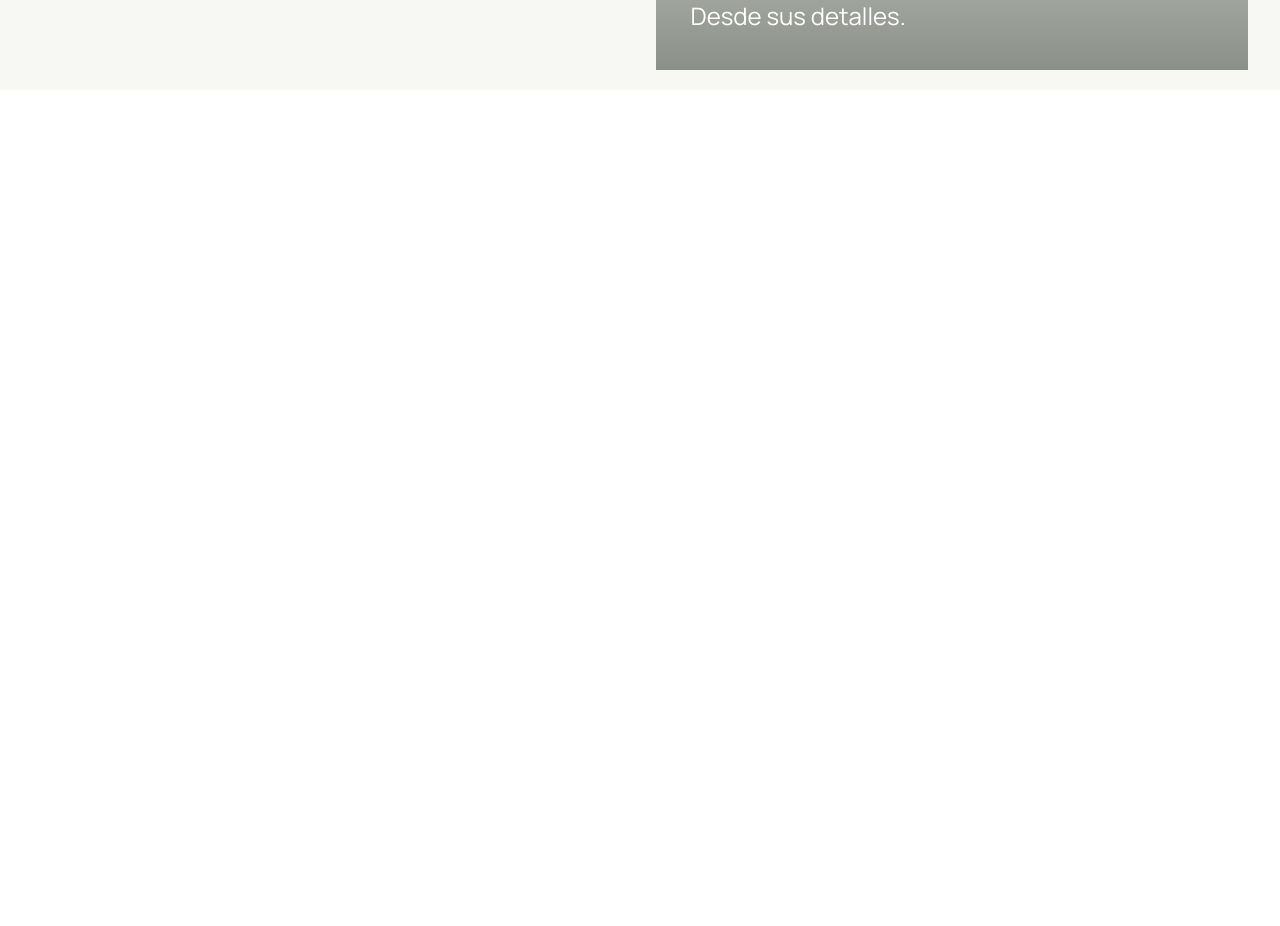
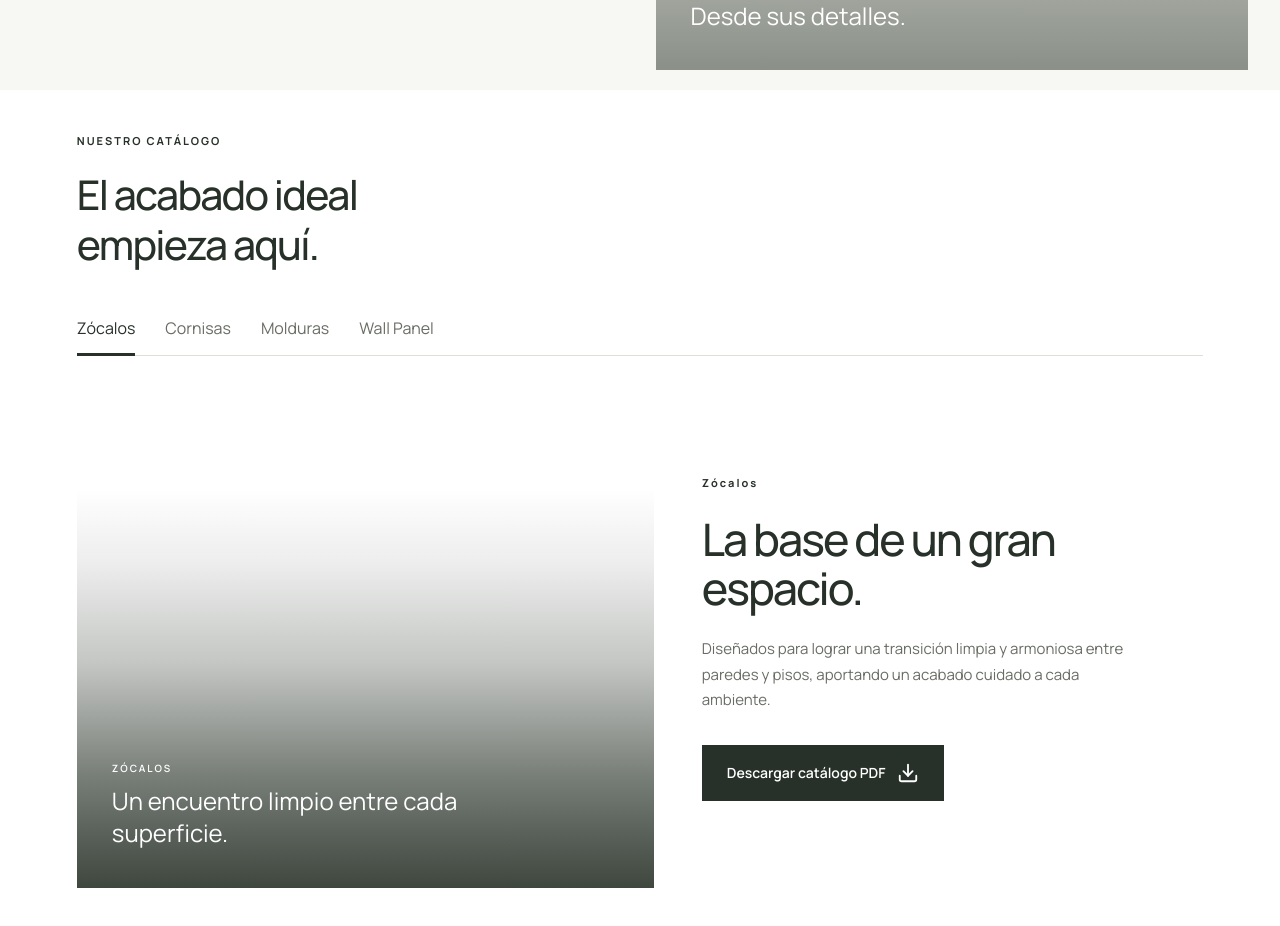
Before and after one commit to Sysneed/uniklas-one-page, a React (Vite) app: page / in a window 1280 px wide. Shown: the part 710-1636 px from the top of the page. Before the commit the page ends 800 px from the top, so only its background shows below. Built offline with nearby package versions, Linux system fonts and the light colour scheme.

Commit message:
feat(components): implementa la seccion de productos

```diff
--- a/src/App.tsx
+++ b/src/App.tsx
@@ -2,6 +2,7 @@ import "./App.css";
 
 import { Hero } from "./components/hero/Hero";
 import { Navbar } from "./components/navbar/Navbar";
+import { Product } from "./components/section-product/Product";
 
 function App() {
   return (
@@ -11,6 +12,7 @@ function App() {
       </header>
       <main>
         <Hero />
+        <Product />
       </main>
       <footer></footer>
     </>
--- a/src/components/hero/Hero.css
+++ b/src/components/hero/Hero.css
@@ -214,6 +214,13 @@
   }
 }
 
+@media (min-height: 950px) and (min-width: 761px) {
+  .hero {
+    min-height: 850px;
+    height: 850px;
+  }
+}
+
 @media (max-width: 760px) {
   .hero {
     grid-template-columns: 1fr;
--- a/src/components/navbar/Navbar.tsx
+++ b/src/components/navbar/Navbar.tsx
@@ -27,12 +27,6 @@ export function Navbar() {
         <li className="navbar__item">
           <LinkButton href="#products" onClick={closeMenu}>
             Productos
-          </LinkButton>
-        </li>
-
-        <li className="navbar__item">
-          <LinkButton href="#spaces" onClick={closeMenu}>
-            Espacios
           </LinkButton>
         </li>
 
--- /dev/null
+++ b/src/components/section-product/Product.css
@@ -0,0 +1,267 @@
+.products {
+  display: flex;
+  flex-direction: column;
+
+  width: 100%;
+  min-height: 100dvh;
+
+  padding: clamp(2rem, 3vw, 3rem) clamp(1.5rem, 6vw, 7rem)
+    clamp(4rem, 6vw, 5.625rem);
+
+  background-color: var(--color-background);
+}
+
+.products__header {
+  margin-bottom: 2rem;
+}
+
+.products__eyebrow,
+.products__category-eyebrow {
+  color: var(--color-ink);
+
+  font-size: 0.6875rem;
+  font-weight: 700;
+  letter-spacing: 0.125rem;
+}
+
+.products__title {
+  margin: 1.25rem 0 0;
+
+  color: var(--color-ink);
+
+  font-family: "Manrope", sans-serif;
+  font-size: clamp(2rem, 3.2vw, 3rem);
+  font-weight: 500;
+  line-height: 1.2;
+  letter-spacing: -0.10625rem;
+}
+
+.products__filters {
+  display: flex;
+  gap: clamp(1.5rem, 3vw, 1.875rem);
+
+  margin-bottom: 2rem;
+
+  border-bottom: 1px solid var(--color-border);
+}
+
+.products__filter {
+  position: relative;
+
+  flex-shrink: 0;
+
+  padding: 1rem 0;
+
+  color: var(--color-text-muted);
+  background-color: transparent;
+  border: 0;
+
+  font: inherit;
+
+  cursor: pointer;
+}
+
+.products__filter--active {
+  color: var(--color-ink);
+}
+
+.products__filter--active::after {
+  position: absolute;
+  right: 0;
+  bottom: -1px;
+  left: 0;
+
+  height: 3px;
+
+  content: "";
+
+  background-color: var(--color-ink);
+}
+
+.products__showcase {
+  display: grid;
+  grid-template-columns: 1.05fr 1fr;
+
+  flex: 1;
+  min-height: 500px;
+
+  background-color: var(--color-background);
+}
+
+.products__image {
+  position: relative;
+
+  min-width: 0;
+  min-height: 500px;
+
+  background-position: center;
+  background-repeat: no-repeat;
+  background-size: cover;
+
+  overflow: hidden;
+}
+
+.products__image::after {
+  position: absolute;
+  inset: 0;
+  z-index: 0;
+
+  content: "";
+
+  background: linear-gradient(
+    to top,
+    rgba(20, 30, 20, 0.82) 0%,
+    rgba(20, 30, 20, 0.58) 22%,
+    rgba(20, 30, 20, 0.25) 45%,
+    rgba(20, 30, 20, 0.08) 65%,
+    transparent 80%
+  );
+
+  pointer-events: none;
+}
+
+.products__image-content {
+  position: absolute;
+  z-index: 1;
+  right: 2.1875rem;
+  bottom: 2.375rem;
+  left: 2.1875rem;
+
+  color: var(--color-white);
+}
+
+.products__image-content span {
+  font-size: 0.625rem;
+  font-weight: 600;
+  letter-spacing: 0.125rem;
+}
+
+.products__image-content p {
+  max-width: 400px;
+  margin: 0.5rem 0 0;
+
+  font-size: clamp(1.25rem, 2vw, 1.5rem);
+  font-weight: 400;
+  line-height: 1.35;
+}
+
+.products__content {
+  display: flex;
+  flex-direction: column;
+  align-items: flex-start;
+  justify-content: center;
+
+  padding: 3rem;
+
+  background-color: var(--color-background);
+}
+
+.products__category-title {
+  max-width: 500px;
+  margin: 1.5rem 0;
+
+  color: var(--color-ink);
+
+  font-family: "Manrope", sans-serif;
+  font-size: clamp(2rem, 3.5vw, 3.5rem);
+  font-weight: 500;
+  line-height: 1.1;
+  letter-spacing: -0.125rem;
+}
+
+.products__description {
+  max-width: 440px;
+  margin: 0;
+
+  color: var(--color-text-muted);
+
+  font-size: 0.9375rem;
+  line-height: 1.7;
+}
+
+.products__action {
+  margin-top: 2rem;
+}
+
+@media (max-width: 900px) {
+  .products {
+    min-height: auto;
+  }
+
+  .products__showcase {
+    grid-template-columns: 1fr;
+
+    flex: initial;
+    min-height: 0;
+  }
+
+  .products__image {
+    height: 430px;
+    min-height: 430px;
+  }
+
+  .products__content {
+    padding: 3rem;
+  }
+}
+
+@media (max-width: 760px) {
+  .products {
+    padding: 3rem clamp(1.25rem, 6vw, 2.5rem);
+  }
+
+  .products__filters {
+    overflow-x: auto;
+    overflow-y: hidden;
+
+    scrollbar-width: none;
+  }
+
+  .products__filters::-webkit-scrollbar {
+    display: none;
+  }
+
+  .products__image {
+    height: 360px;
+    min-height: 360px;
+  }
+
+  .products__image-content {
+    right: 1.5rem;
+    bottom: 1.5rem;
+    left: 1.5rem;
+  }
+
+  .products__content {
+    padding: 2.5rem 1.75rem;
+  }
+
+  .products__category-title {
+    margin: 1.25rem 0;
+
+    font-size: 2.25rem;
+  }
+}
+
+@media (max-width: 480px) {
+  .products {
+    padding: 2.5rem 1.25rem;
+  }
+
+  .products__title {
+    font-size: 2rem;
+  }
+
+  .products__image {
+    height: 300px;
+    min-height: 300px;
+  }
+
+  .products__content {
+    padding: 2rem 1.5rem;
+  }
+
+  .products__category-title {
+    font-size: 2rem;
+  }
+}
--- /dev/null
+++ b/src/components/section-product/Product.tsx
@@ -0,0 +1,134 @@
+import "./Product.css";
+
+import { useState } from "react";
+
+import { LinkButton } from "../link-button/LinkButton";
+import { Download } from "lucide-react";
+
+type ProductCategory = "Zócalos" | "Cornisas" | "Molduras" | "Wall Panel";
+
+type Category = {
+  name: ProductCategory;
+  imageLabel: string;
+  imageText: string;
+  title: string;
+  description: string;
+  image: string;
+  catalogUrl: string;
+};
+
+const categories: Category[] = [
+  {
+    name: "Zócalos",
+    imageLabel: "ZÓCALOS",
+    imageText: "Un encuentro limpio entre cada superficie.",
+    title: "La base de un gran espacio.",
+    description:
+      "Diseñados para lograr una transición limpia y armoniosa entre paredes y pisos, aportando un acabado cuidado a cada ambiente.",
+    image: "",
+    catalogUrl: "",
+  },
+  {
+    name: "Cornisas",
+    imageLabel: "CORNISAS",
+    imageText: "Una transición elegante hacia el techo.",
+    title: "Eleva cada ambiente.",
+    description:
+      "Un acabado que da continuidad al encuentro entre paredes y techos, creando espacios más definidos y elegantes.",
+    image: "",
+    catalogUrl: "",
+  },
+  {
+    name: "Molduras",
+    imageLabel: "MOLDURAS",
+    imageText: "Relieves que transforman paredes simples.",
+    title: "Paredes con personalidad.",
+    description:
+      "Detalles que aportan relieve, carácter y nuevas posibilidades para transformar tus paredes.",
+    image: "",
+    catalogUrl: "",
+  },
+  {
+    name: "Wall Panel",
+    imageLabel: "WALL PANEL",
+    imageText: "Superficies que invitan a mirar y sentir.",
+    title: "Textura que transforma.",
+    description:
+      "Una solución decorativa para crear superficies con mayor presencia visual y espacios con identidad.",
+    image: "",
+    catalogUrl: "",
+  },
+];
+
+export function Product() {
+  const [activeCategory, setActiveCategory] =
+    useState<ProductCategory>("Zócalos");
+
+  const category = categories.find(({ name }) => name === activeCategory)!;
+
+  return (
+    <section id="products" className="products">
+      <div className="products__header">
+        <span className="products__eyebrow">NUESTRO CATÁLOGO</span>
+
+        <h2 className="products__title">
+          El acabado ideal
+          <br />
+          empieza aquí.
+        </h2>
+      </div>
+
+      <div
+        className="products__filters"
+        role="group"
+        aria-label="Familia de productos"
+      >
+        {categories.map(({ name }) => (
+          <button
+            key={name}
+            type="button"
+            className={`products__filter ${
+              activeCategory === name ? "products__filter--active" : ""
+            }`}
+            aria-pressed={activeCategory === name}
+            onClick={() => setActiveCategory(name)}
+          >
+            {name}
+          </button>
+        ))}
+      </div>
+
+      <div className="products__showcase">
+        <div
+          className="products__image"
+          style={{
+            backgroundImage: `url(${category.image})`,
+          }}
+          role="img"
+          aria-label={`Ambiente con ${category.name.toLowerCase()} Uniklas`}
+        >
+          <div className="products__image-content">
+            <span>{category.imageLabel}</span>
+
+            <p>{category.imageText}</p>
+          </div>
+        </div>
+
+        <div className="products__content">
+          <span className="products__category-eyebrow">{category.name}</span>
+
+          <h3 className="products__category-title">{category.title}</h3>
+
+          <p className="products__description">{category.description}</p>
+
+          <div className="products__action">
+            <LinkButton href={category.catalogUrl} variant="primary">
+              Descargar catálogo PDF
+              <Download size={22}></Download>
+            </LinkButton>
+          </div>
+        </div>
+      </div>
+    </section>
+  );
+}
```
